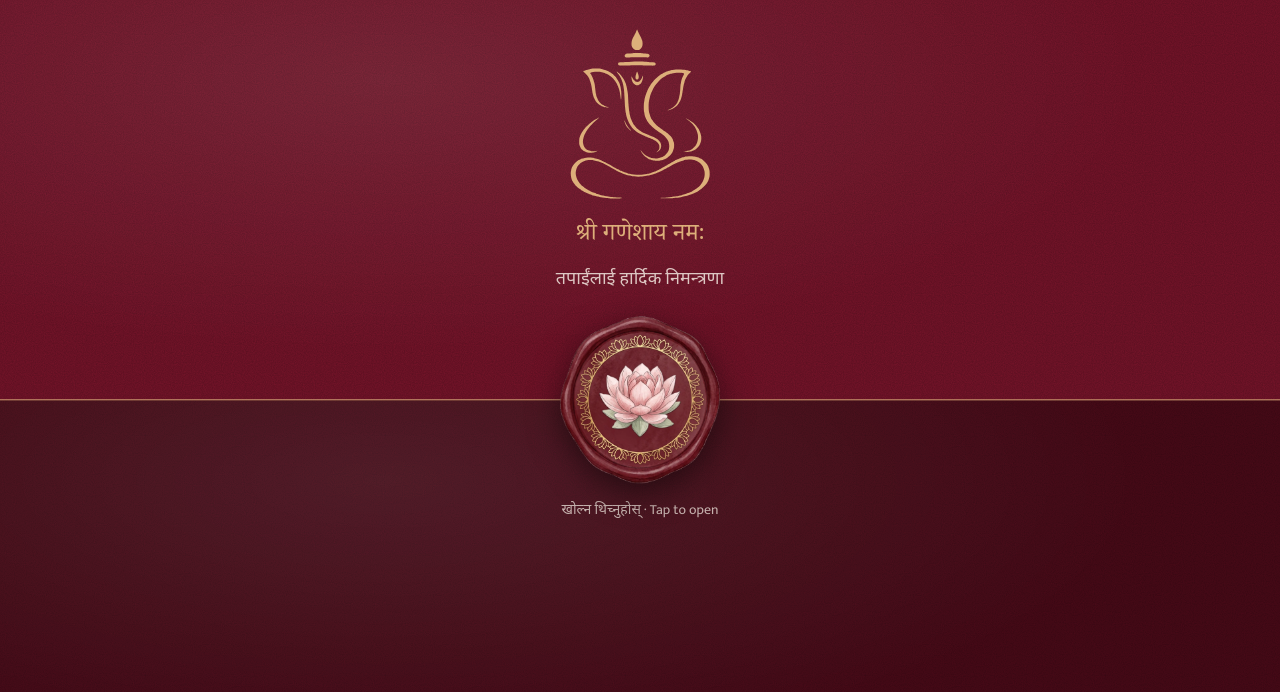
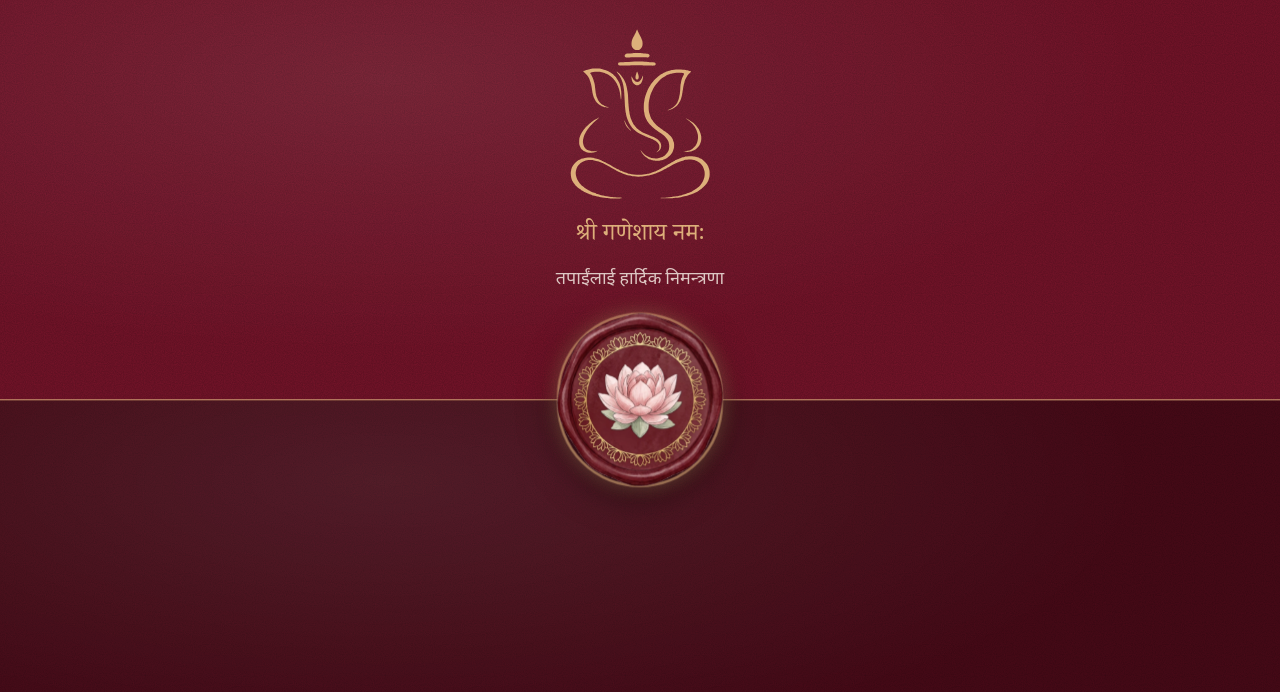
Before and after one commit to pandey407/engagement, a React (Vite) app: page / in a window 1280 px wide. Shown: the top 692 px of the page. Built offline with nearby package versions, Linux system fonts and the light colour scheme; a web font is replaced by a local one.

Commit message:
Seal invites a tap with pulse and gold ripples instead of text

```diff
--- a/src/components/Intro.tsx
+++ b/src/components/Intro.tsx
@@ -34,18 +34,18 @@ export function Intro({ onOpen }: { onOpen: () => void }) {
           <p className="mt-2 font-display text-2xl text-gold-light">{invite.invocation}</p>
           <p className="text-lg opacity-80">तपाईंलाई हार्दिक निमन्त्रणा</p>
         </div>
-        <p className="absolute inset-x-0 top-[calc(50%+min(19vw,5rem)+1.25rem)] text-center text-sm opacity-70">
-          खोल्न थिच्नुहोस् · Tap to open
-        </p>
       </div>
 
       <button
         ref={seal}
         onClick={open}
         aria-label="Open invitation"
-        className="absolute top-1/2 left-1/2 w-[min(38vw,10rem)] -translate-x-1/2 -translate-y-1/2 drop-shadow-[0_10px_16px_rgb(0_0_0/0.5)] transition-[scale] duration-300 hover:scale-105 active:scale-95"
+        className="absolute top-1/2 left-1/2 cursor-pointer w-[min(38vw,10rem)] -translate-x-1/2 -translate-y-1/2 drop-shadow-[0_10px_16px_rgb(0_0_0/0.5)] transition-[scale] duration-300 hover:scale-105 active:scale-95"
       >
-        <Seal className="w-full" />
+        {/* Gold ripples + a slow pulse invite a tap (no text needed). */}
+        <span aria-hidden className="seal-ripple absolute inset-[8%] rounded-full" />
+        <span aria-hidden className="seal-ripple absolute inset-[8%] rounded-full [animation-delay:1.2s]" />
+        <Seal className="seal-pulse relative w-full" />
       </button>
     </div>
   )
--- a/src/index.css
+++ b/src/index.css
@@ -87,6 +87,28 @@ body {
   filter: drop-shadow(0 18px 30px rgb(74 10 24 / 0.25));
 }
 
+/* Envelope seal: slow pulse + expanding gold rings to show it can be pressed. */
+@keyframes seal-pulse {
+  0%, 100% { transform: scale(1); }
+  50% { transform: scale(1.06); }
+}
+.seal-pulse {
+  animation: seal-pulse 2.4s ease-in-out infinite;
+}
+@keyframes seal-ripple {
+  from { transform: scale(0.9); opacity: 0.7; }
+  to { transform: scale(1.7); opacity: 0; }
+}
+.seal-ripple {
+  border: 2px solid var(--color-gold-light);
+  box-shadow: 0 0 18px rgb(221 175 122 / 0.45);
+  animation: seal-ripple 2.4s ease-out infinite;
+}
+@media (prefers-reduced-motion: reduce) {
+  .seal-pulse { animation: none; }
+  .seal-ripple { display: none; }
+}
+
 @keyframes drift {
   from { transform: translateX(-4%); }
   to { transform: translateX(4%); }
```
